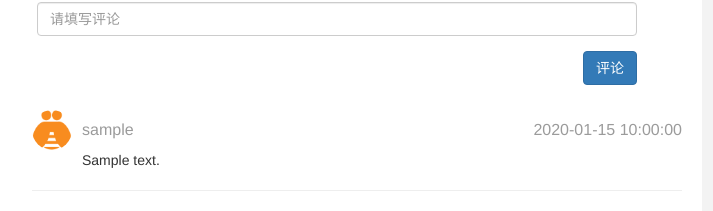
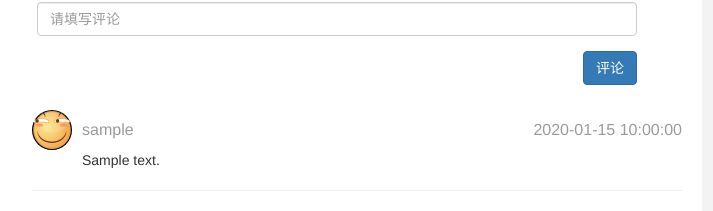
Before and after one commit to lysowly/dbflaskweb, a Python web app: template templates/info.html in a window 1280 px wide. Shown: the part 685-896 px from the top of the page, without its empty margins (303-1016 px from the left). Run offline with Jinja, Linux system fonts and the light colour scheme; the template is opened without the code that fills it: most values are stand-ins (such as "Sample title", 1, 10 or a date in 2020); some libraries are stand-ins or nearby versions.

Commit message:
更换用户头像

```diff
--- a/templates/info.html
+++ b/templates/info.html
@@ -58,7 +58,7 @@
         {% for commentinfo in commentinfos %}
             <li>
                 <div class="user-info">
-                    <img class="avatar" src="{{ url_for('static',filename='images/zhiliao.png') }}" alt="">
+                    <img class="avatar" src="{{ url_for('static',filename='images/timg.jpeg') }}" alt="">
                     <span class="username">{{ commentinfo.author.username | replace('[','') | replace(']','') |replace('"','') }}</span>
                     <span class="create-time">{{ commentinfo.create_time }}</span>
                 </div>
```
Also changed, not shown: static/images/timg.jpeg (added), static/images/zhiliao.png (deleted), static/images/zhiliaologo.png (deleted).
